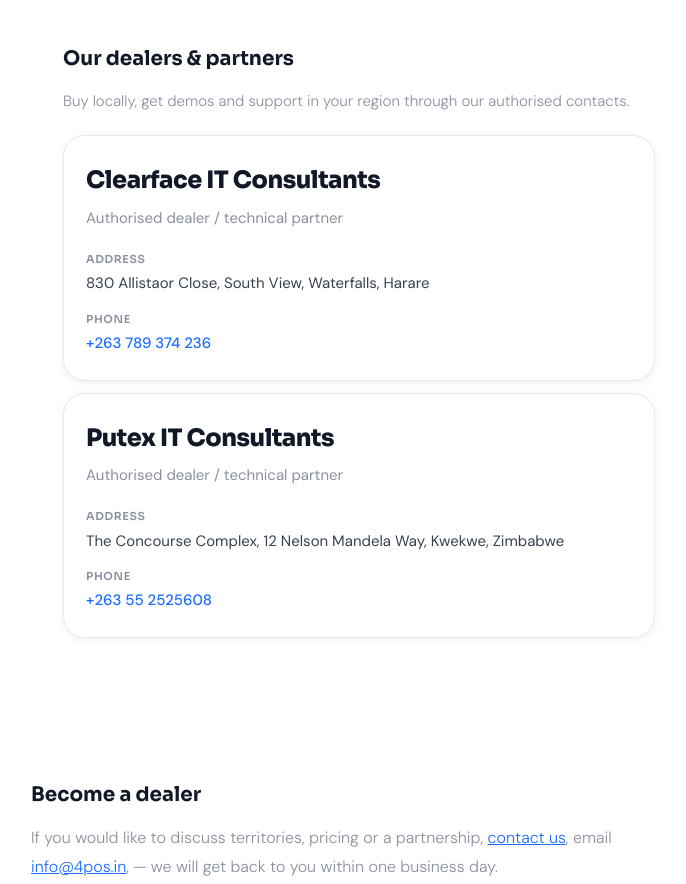
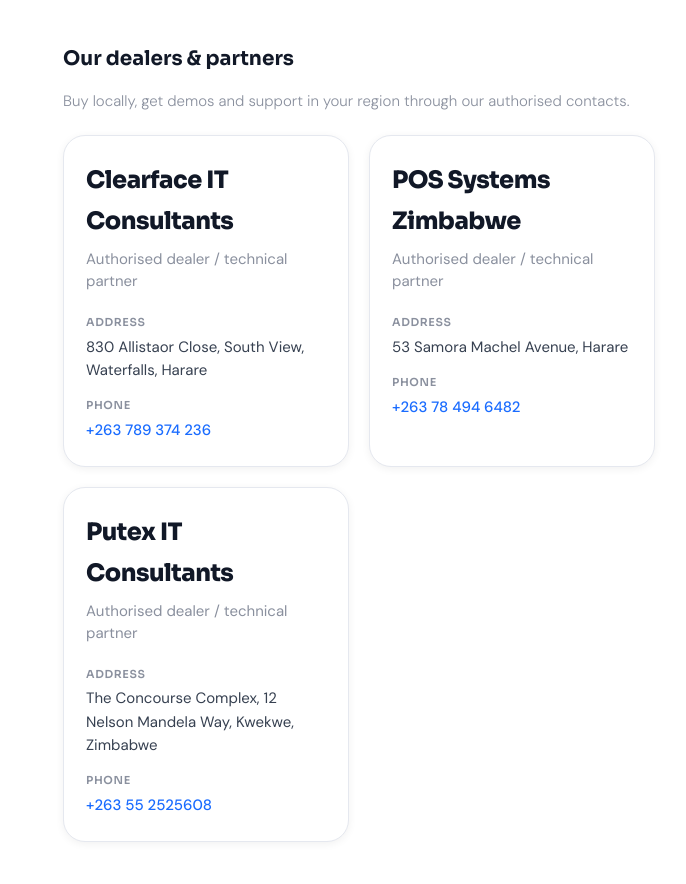
Before and after one commit to Sourabhshail/4pos-web, a plain HTML site: page dealers.html in a window 1280 px wide. Shown: the part 400-1284 px from the top of the page, without its empty margins (281-967 px from the left). Drawn offline with Linux system fonts and the light colour scheme.

Commit message:
dealers added

```diff
--- a/dealers.html
+++ b/dealers.html
@@ -6,7 +6,7 @@
   <meta name="viewport" content="width=device-width, initial-scale=1.0">
   <title>4POS Dealers &amp; Partners | Reseller Programme</title>
   <meta name="description"
-    content="4POS dealers and partners — Zimbabwe Harare (Clearface), reseller programme, training and local support.">
+    content="4POS dealers and partners — Zimbabwe (Clearface, POS Systems Zimbabwe, Putex), reseller programme, training and local support.">
   <meta name="robots" content="index, follow">
   <meta name="theme-color" content="#1a6cff">
   <link rel="canonical" href="https://4pos.co.za/dealers.html">
@@ -14,7 +14,7 @@
   <meta property="og:locale" content="en_ZA">
   <meta property="og:site_name" content="4POS">
   <meta property="og:title" content="4POS Dealers &amp; Partners">
-  <meta property="og:description" content="Meet our Zimbabwe dealer in Harare and learn how to become a 4POS partner.">
+  <meta property="og:description" content="Meet our Zimbabwe dealers and learn how to become a 4POS partner.">
   <meta property="og:url" content="https://4pos.co.za/dealers.html">
   <meta name="twitter:card" content="summary">
   <link
@@ -56,6 +56,7 @@
       <h2 id="dealers-network-title">Our dealers &amp; partners</h2>
       <p class="dealers-network-intro">Buy locally, get demos and support in your region through our authorised
         contacts.</p>
+      <div class="dealers-grid">
       <article class="dealer-card">
         <h3>Clearface IT Consultants</h3>
         <p class="dealer-role">Authorised dealer / technical partner</p>
@@ -67,6 +68,20 @@
           <div class="dealer-detail-row">
             <dt>Phone</dt>
             <dd><a href="tel:+263772568766">+263 789 374 236</a></dd>
+          </div>
+        </dl>
+      </article>
+      <article class="dealer-card">
+        <h3>POS Systems Zimbabwe</h3>
+        <p class="dealer-role">Authorised dealer / technical partner</p>
+        <dl class="dealer-details">
+          <div class="dealer-detail-row">
+            <dt>Address</dt>
+            <dd>53 Samora Machel Avenue, Harare</dd>
+          </div>
+          <div class="dealer-detail-row">
+            <dt>Phone</dt>
+            <dd><a href="tel:+263784946482">+263 78 494 6482</a></dd>
           </div>
         </dl>
       </article>
@@ -84,6 +99,7 @@
           </div>
         </dl>
       </article>
+      </div>
     </section>
     <h2>Become a dealer</h2>
     <p>If you would like to discuss territories, pricing or a partnership, <a href="index.html#contact">contact us</a>,
--- a/styles.css
+++ b/styles.css
@@ -421,9 +421,15 @@
 /* Dealers page — partner cards */
 .page-dealers .dealers-network{margin-top:8px;margin-bottom:8px}
 .page-dealers .dealers-network-intro{font-size:15px;margin-bottom:20px}
+.page-dealers .dealers-grid{
+  display:grid;
+  grid-template-columns:repeat(auto-fit,minmax(260px,1fr));
+  gap:20px;
+  align-items:stretch;
+}
 .page-dealers .dealer-card{
-  border:1px solid var(--border);border-radius:var(--r-lg);padding:24px 22px;margin-top:12px;margin-bottom:8px;
-  background:var(--white);box-shadow:var(--shadow-sm)
+  border:1px solid var(--border);border-radius:var(--r-lg);padding:24px 22px;margin:0;
+  background:var(--white);box-shadow:var(--shadow-sm);min-width:0
 }
 .page-dealers .dealer-region{
   font-family:'Sora',sans-serif;font-size:11px;font-weight:700;letter-spacing:.1em;text-transform:uppercase;
```
Also changed, not shown: 1 other file.
